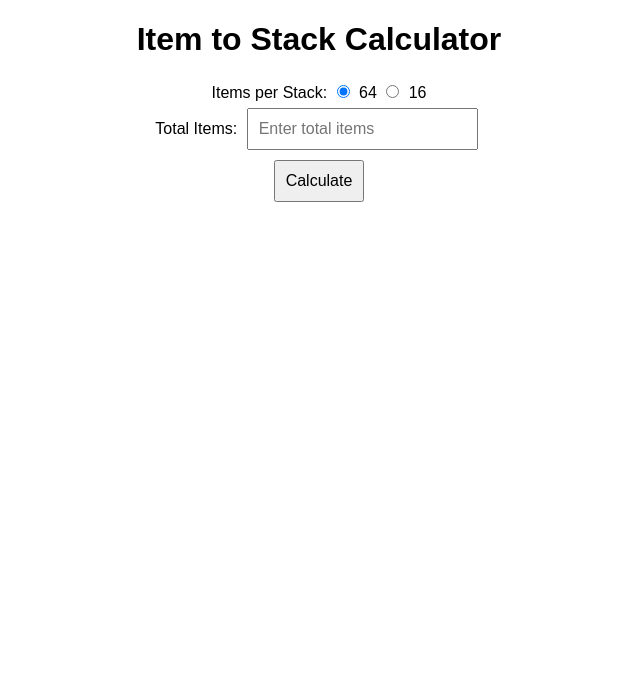
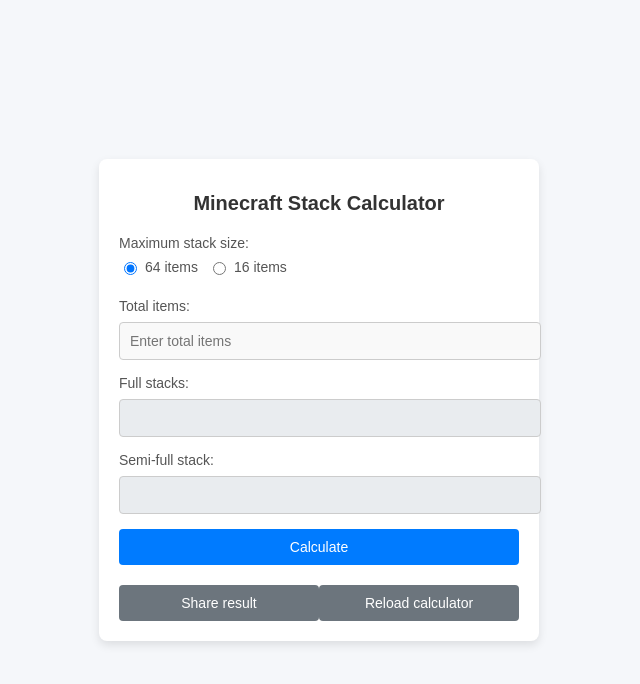
Before and after one commit to GagandeepSingh07/Stack-Calculator, a plain HTML site: page index.html in a window 1280 px wide. Shown: the whole page, without its empty margins (321-961 px from the left). Drawn offline with Linux system fonts and the light colour scheme.

Commit message:
updated css layout

```diff
--- a/index.html
+++ b/index.html
@@ -1,42 +1,126 @@
+
 <!DOCTYPE html>
 <html lang="en">
 <head>
   <meta charset="UTF-8">
   <meta name="viewport" content="width=device-width, initial-scale=1.0">
-  <title>Item to Stack Calculator</title>
+  <title>Minecraft Stack Calculator</title>
   <style>
     body {
       font-family: Arial, sans-serif;
-      margin: 20px;
+      margin: 0;
+      padding: 0;
+      display: flex;
+      justify-content: center;
+      align-items: center;
+      min-height: 100vh;
+      background-color: #f5f7fa;
+    }
+    .calculator {
+      background-color: #ffffff;
+      border-radius: 8px;
+      box-shadow: 0 4px 10px rgba(0, 0, 0, 0.1);
+      width: 90%;
+      max-width: 400px;
+      padding: 20px;
+    }
+    .calculator h1 {
       text-align: center;
+      font-size: 20px;
+      margin-bottom: 20px;
+      color: #333;
     }
-    input, button {
+    .calculator label {
+      display: block;
+      font-size: 14px;
+      margin-bottom: 8px;
+      color: #555;
+    }
+    .calculator input[type="number"],
+    .calculator .output {
+      width: 100%;
       padding: 10px;
-      margin: 5px;
-      font-size: 16px;
+      font-size: 14px;
+      border: 1px solid #ccc;
+      border-radius: 4px;
+      margin-bottom: 15px;
+      background-color: #f9f9f9;
     }
-    .result {
+    .calculator .output {
+      background-color: #e9ecef;
+      color: #6c757d;
+    }
+    .calculator .radio-group {
+      display: flex;
+      gap: 10px;
+      margin-bottom: 15px;
+    }
+    .calculator .radio-group label {
+      display: flex;
+      align-items: center;
+      gap: 5px;
+    }
+    .calculator button {
+      width: 100%;
+      padding: 10px;
+      font-size: 14px;
+      background-color: #007bff;
+      color: #fff;
+      border: none;
+      border-radius: 4px;
+      cursor: pointer;
+    }
+    .calculator button:hover {
+      background-color: #0056b3;
+    }
+    .calculator .footer {
+      display: flex;
+      justify-content: space-between;
       margin-top: 20px;
+    }
+    .calculator .footer button {
+      background-color: #6c757d;
+    }
+    .calculator .footer button:hover {
+      background-color: #5a6268;
+    }
+    @media (max-width: 480px) {
+      .calculator {
+        padding: 15px;
+      }
+      .calculator h1 {
         font-size: 18px;
-      font-weight: bold;
+      }
     }
   </style>
 </head>
 <body>
-
+  <div class="calculator">
+    <h1>Minecraft Stack Calculator</h1>
     <div>
-    <h1>Item to Stack Calculator</h1>
-  <div>
-    <label>Items per Stack:</label>
-    <label><input type="radio" name="stackSize" value="64" checked> 64</label>
-    <label><input type="radio" name="stackSize" value="16"> 16</label>
+      <label>Maximum stack size:</label>
+      <div class="radio-group">
+        <label><input type="radio" name="stackSize" value="64" checked> 64 items</label>
+        <label><input type="radio" name="stackSize" value="16"> 16 items</label>
+      </div>
     </div>
     <div>
-    <label for="totalItems">Total Items:</label>
-    <input type="number" id="totalItems" placeholder="Enter total items" min="1">
+      <label for="totalItems">Total items:</label>
+      <input type="number" id="totalItems" placeholder="Enter total items">
+    </div>
+    <div>
+      <label for="fullStacks">Full stacks:</label>
+      <input type="text" id="fullStacks" class="output" readonly>
+    </div>
+    <div>
+      <label for="overflowItems">Semi-full stack:</label>
+      <input type="text" id="overflowItems" class="output" readonly>
     </div>
     <button onclick="calculateStacks()">Calculate</button>
-  <div class="result" id="result"></div>
+    <div class="footer">
+      <button onclick="shareResult()">Share result</button>
+      <button onclick="location.reload()">Reload calculator</button>
+    </div>
   </div>
 
   <script>
@@ -44,20 +128,21 @@
       const totalItems = parseInt(document.getElementById('totalItems').value);
       const stackSize = parseInt(document.querySelector('input[name="stackSize"]:checked').value);
 
-  if (isNaN(totalItems) || isNaN(stackSize) || totalItems < 0 || stackSize <= 0) {
-    document.getElementById('result').innerText = 'Please enter valid numbers.';
+      if (isNaN(totalItems) || totalItems < 0) {
+        alert('Please enter a valid number of total items.');
         return;
       }
 
       const stacks = Math.floor(totalItems / stackSize);
       const overflow = totalItems % stackSize;
 
-      // document.getElementById('result').innerText =
-      //   `Stacks: ${stacks}, Overflow Items: ${overflow}`;
-      document.getElementById('result').innerText =
-        `${stacks} Stack(s) + ${overflow} Item(s)`;
+      document.getElementById('fullStacks').value = `${stacks} stacks`;
+      document.getElementById('overflowItems').value = `${overflow} items`;
+    }
+
+    function shareResult() {
+      alert('This feature is not implemented yet.');
     }
   </script>
 </body>
-</body>
 </html>
```
Lines whose indentation alone changed are shown as unchanged.
